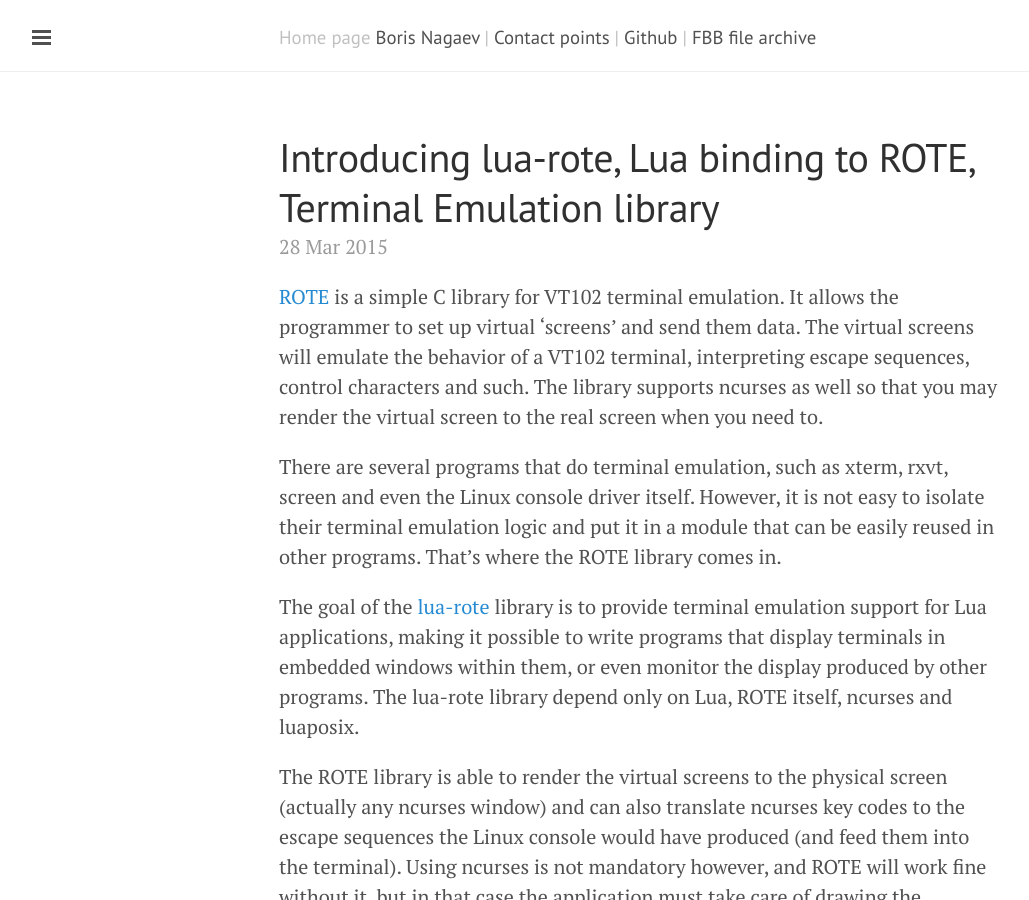
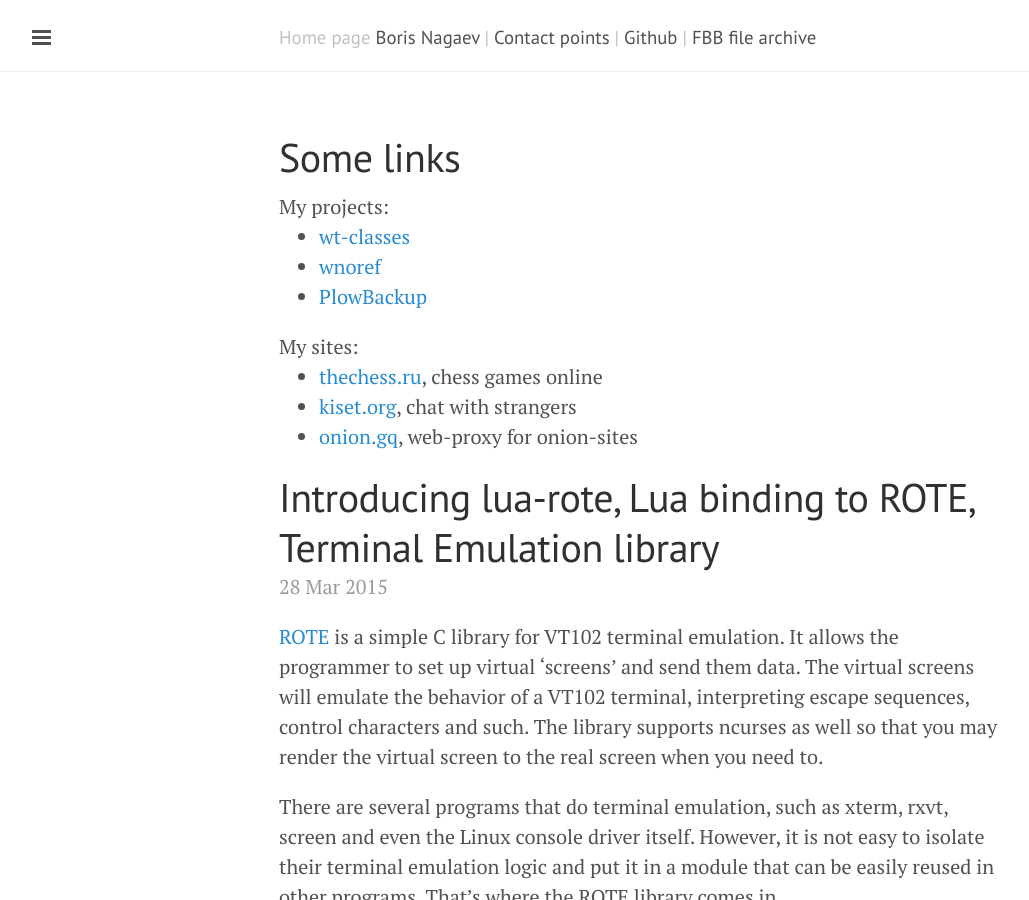
Before and after one commit to starius/starius.github.io, a Jekyll site: the page built from index.html, in a window 1280 px wide and 900 px high. Shown: the whole window, without its empty margins (1-1030 px from the left). Built offline with Jekyll 4.4.1, drawn with Linux system fonts in a browser that asks for light colours; Markdown is read by kramdown in place of the engine named in the settings; the list of posts is cut into pages by our own code.

Commit message:
add my projects and sites to index.html

```diff
--- a/index.html
+++ b/index.html
@@ -2,6 +2,28 @@
 layout: default
 title: Home
 ---
+
+<h1>Some links</h1>
+
+My projects:
+<ul>
+  <li><a href="http://starius.ru/wt-classes/reference/"
+         >wt-classes</a></li>
+  <li><a href="http://starius.ru/wnoref/"
+         >wnoref</a></li>
+  <li><a href="https://bitbucket.org/starius/config/src/tip/bin/plowbackup.py"
+         >PlowBackup</a></li>
+</ul>
+
+My sites:
+<ul>
+  <li><a href="http://thechess.ru">thechess.ru</a>,
+  chess games online</li>
+  <li><a href="https://kiset.org">kiset.org</a>,
+  chat with strangers</li>
+  <li><a href="http://onion.gq">onion.gq</a>,
+  web-proxy for onion-sites</li>
+</ul>
 
 <div class="posts">
   {% for post in paginator.posts %}
```
